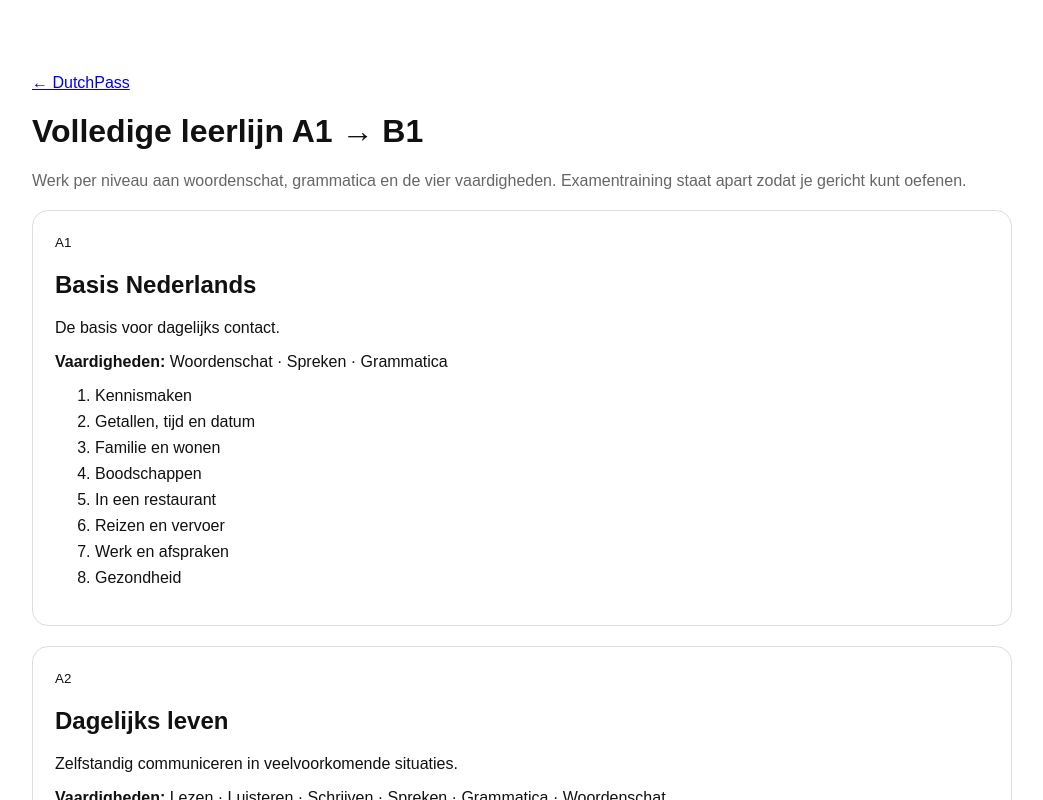
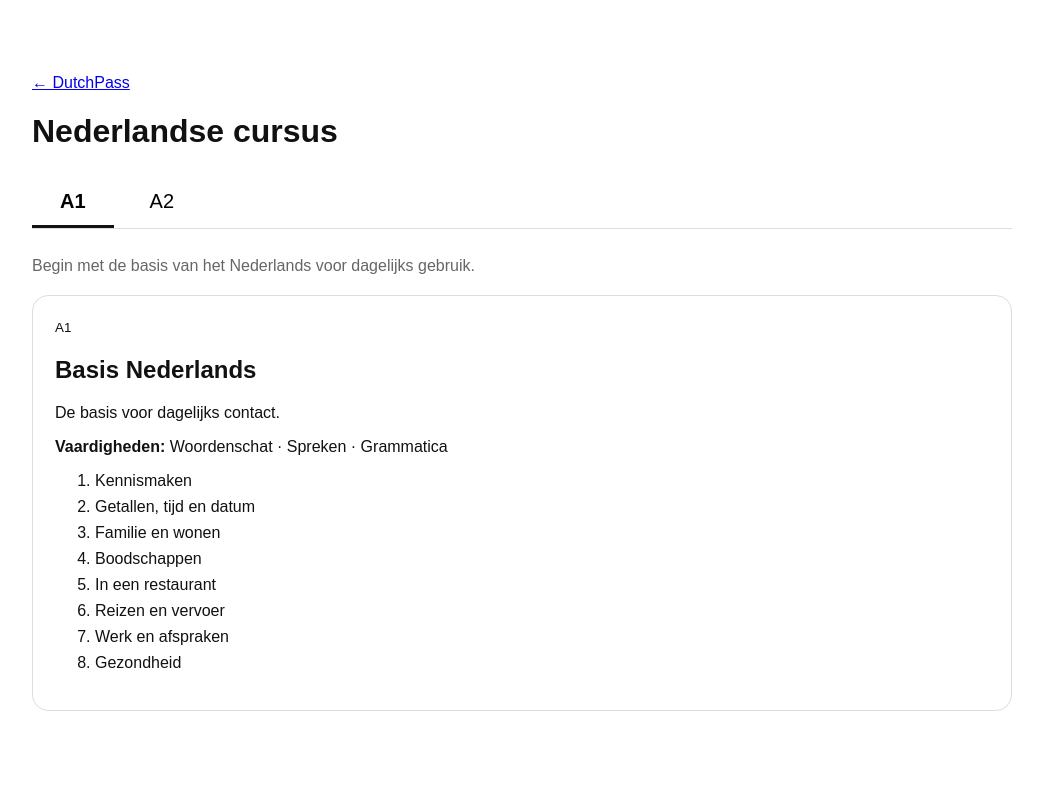
Before and after one commit to xpjtester/DutchPass, a Next.js app: page /course in a window 1280 px wide. Shown: the top 800 px of the page, without its empty margins (118-1161 px from the left). Built offline with nearby package versions, Linux system fonts and the light colour scheme.

Commit message:
Split course view into A1 and A2 tabs

```diff
--- a/app/course/page.tsx
+++ b/app/course/page.tsx
@@ -1,2 +1,56 @@
-import Link from "next/link";import {curriculum} from "../../data/curriculum";
-export default function Course(){return <main style={{maxWidth:980,margin:"50px auto",padding:24}}><Link href="/">← DutchPass</Link><h1>Volledige leerlijn A1 → B1</h1><p style={{color:"#666"}}>Werk per niveau aan woordenschat, grammatica en de vier vaardigheden. Examentraining staat apart zodat je gericht kunt oefenen.</p>{curriculum.map(m=><section key={m.slug} style={{border:"1px solid #ddd",borderRadius:16,padding:22,margin:"20px 0"}}><small>{m.level}</small><h2>{m.title}</h2><p>{m.description}</p><p><b>Vaardigheden:</b> {m.skills.join(" · ")}</p><ol>{m.lessons.map(x=><li key={x} style={{margin:"8px 0"}}>{x}</li>)}</ol>{m.slug==="a2-examen"&&<Link href="/a2/schrijven">Open A2 examentraining →</Link>}</section>)}</main>}
+"use client";
+
+import Link from "next/link";
+import { useState } from "react";
+import { curriculum } from "../../data/curriculum";
+
+export default function Course() {
+  const [level, setLevel] = useState<"A1" | "A2">("A1");
+  const modules = curriculum.filter((m) => m.level === level);
+
+  return (
+    <main style={{ maxWidth: 980, margin: "50px auto", padding: 24 }}>
+      <Link href="/">← DutchPass</Link>
+      <h1>Nederlandse cursus</h1>
+
+      <div style={{ display: "flex", gap: 8, margin: "28px 0", borderBottom: "1px solid #ddd" }}>
+        {(["A1", "A2"] as const).map((item) => (
+          <button
+            key={item}
+            onClick={() => setLevel(item)}
+            style={{
+              border: 0,
+              borderBottom: level === item ? "3px solid #111" : "3px solid transparent",
+              background: "transparent",
+              padding: "12px 28px",
+              fontSize: 20,
+              fontWeight: level === item ? 700 : 500,
+              cursor: "pointer",
+            }}
+          >
+            {item}
+          </button>
+        ))}
+      </div>
+
+      <p style={{ color: "#666" }}>
+        {level === "A1"
+          ? "Begin met de basis van het Nederlands voor dagelijks gebruik."
+          : "Werk verder aan zelfstandig Nederlands en bereid je voor op het A2-examen."}
+      </p>
+
+      {modules.map((m) => (
+        <section key={m.slug} style={{ border: "1px solid #ddd", borderRadius: 16, padding: 22, margin: "20px 0" }}>
+          <small>{m.level}</small>
+          <h2>{m.title}</h2>
+          <p>{m.description}</p>
+          <p><b>Vaardigheden:</b> {m.skills.join(" · ")}</p>
+          <ol>
+            {m.lessons.map((x) => <li key={x} style={{ margin: "8px 0" }}>{x}</li>)}
+          </ol>
+          {m.slug === "a2-examen" && <Link href="/a2/schrijven">Open A2 examentraining →</Link>}
+        </section>
+      ))}
+    </main>
+  );
+}
```
